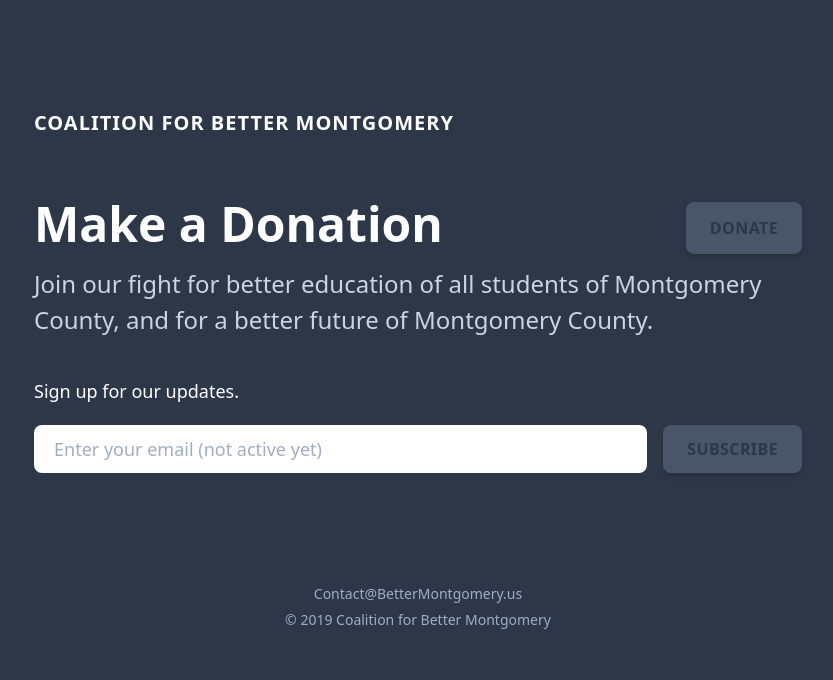
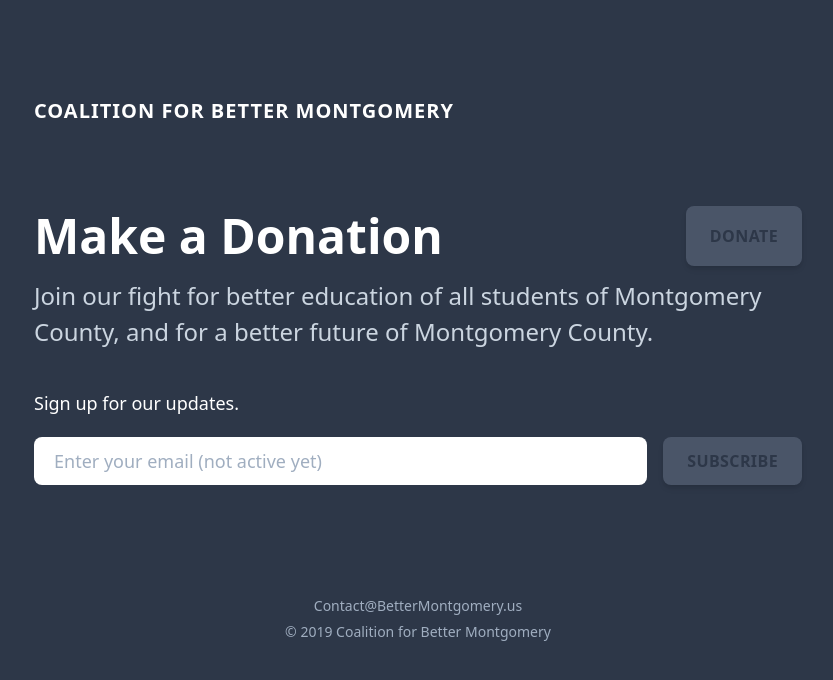
Before and after one commit to c4bm/c4bm.github.io, a plain HTML site: page index.html in a window 1280 px wide. Shown: the whole page, without its empty margins (222-1055 px from the left). Drawn offline with nearby package versions, Linux system fonts and the light colour scheme.

Commit message:
Update index.html

```diff
--- a/index.html
+++ b/index.html
@@ -16,9 +16,9 @@
         <div class="lg:pb-16">
             <div class="px-6 pt-16 pb-12 md:max-w-3xl md:mx-auto lg:max-w-full lg:pt-0">
                 <h1 class="text-xl font-semibold text-white uppercase tracking-wider">Coalition for Better Montgomery</h1>
-                <div class="mt-8 lg:mt-16 flex justify-between">
-                    <h2 class="-mt-2 text-4xl leading-tight xl:text-5xl font-semibold font-display text-white">Make a Donation</h2>
-                    <button class="sm:h-auto block w-full sm:w-auto px-6 py-3 font-semibold leading-snug bg-gray-700 text-gray-800 uppercase tracking-wide rounded-lg shadow-md focus:outline-none focus:shadow-outline hover:bg-gray-600 cursor-not-allowed " disabled title="Not active yet">
+                <div class="mt-8 lg:mt-16 md:flex justify-between">
+                    <h2 class="mt-4 text-4xl leading-tight xl:text-5xl font-semibold font-display text-white">Make a Donation</h2>
+                    <button class="mt-4 sm:h-auto block w-full sm:w-auto px-6 py-3 font-semibold leading-snug bg-gray-700 text-gray-800 uppercase tracking-wide rounded-lg shadow-md focus:outline-none focus:shadow-outline hover:bg-gray-600 cursor-not-allowed " disabled title="Not active yet">
                         <span class="">Donate</span>
                     </button>
                 </div>
```
